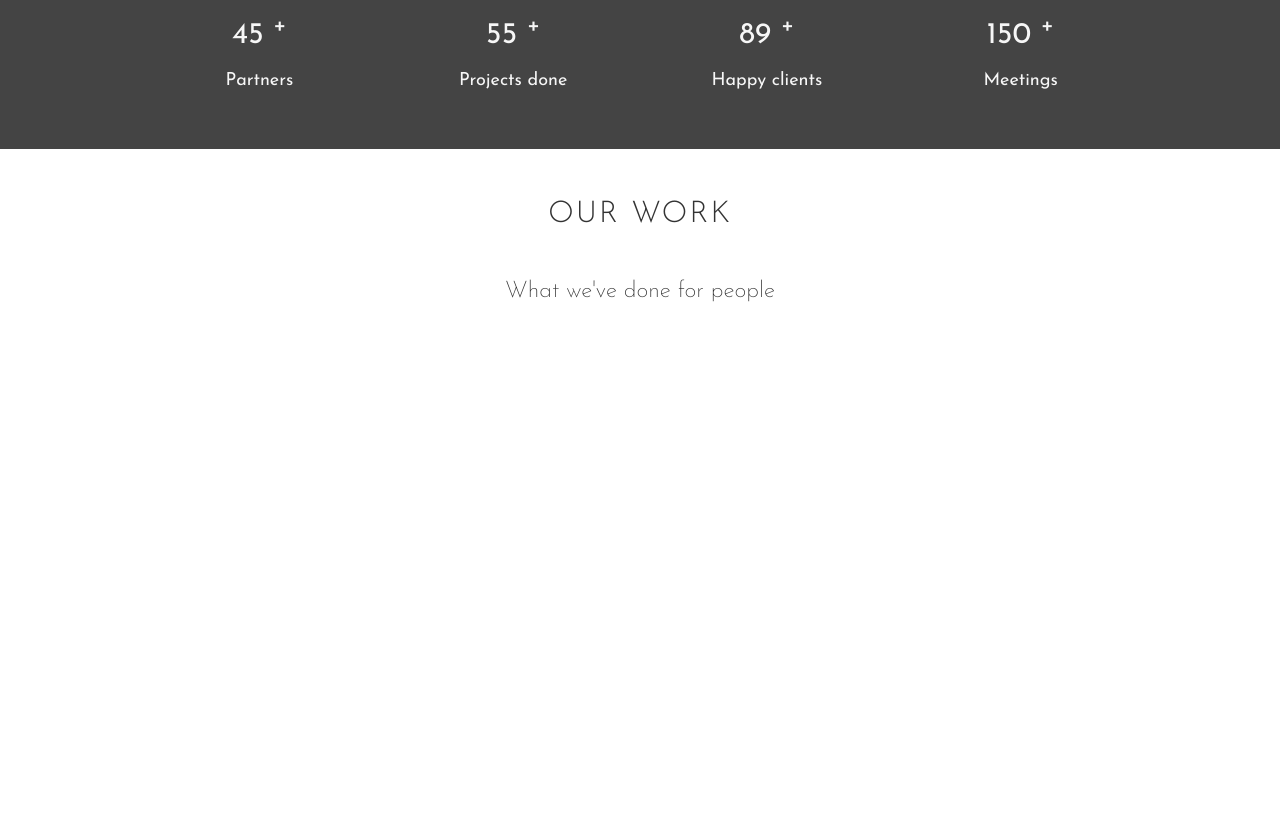
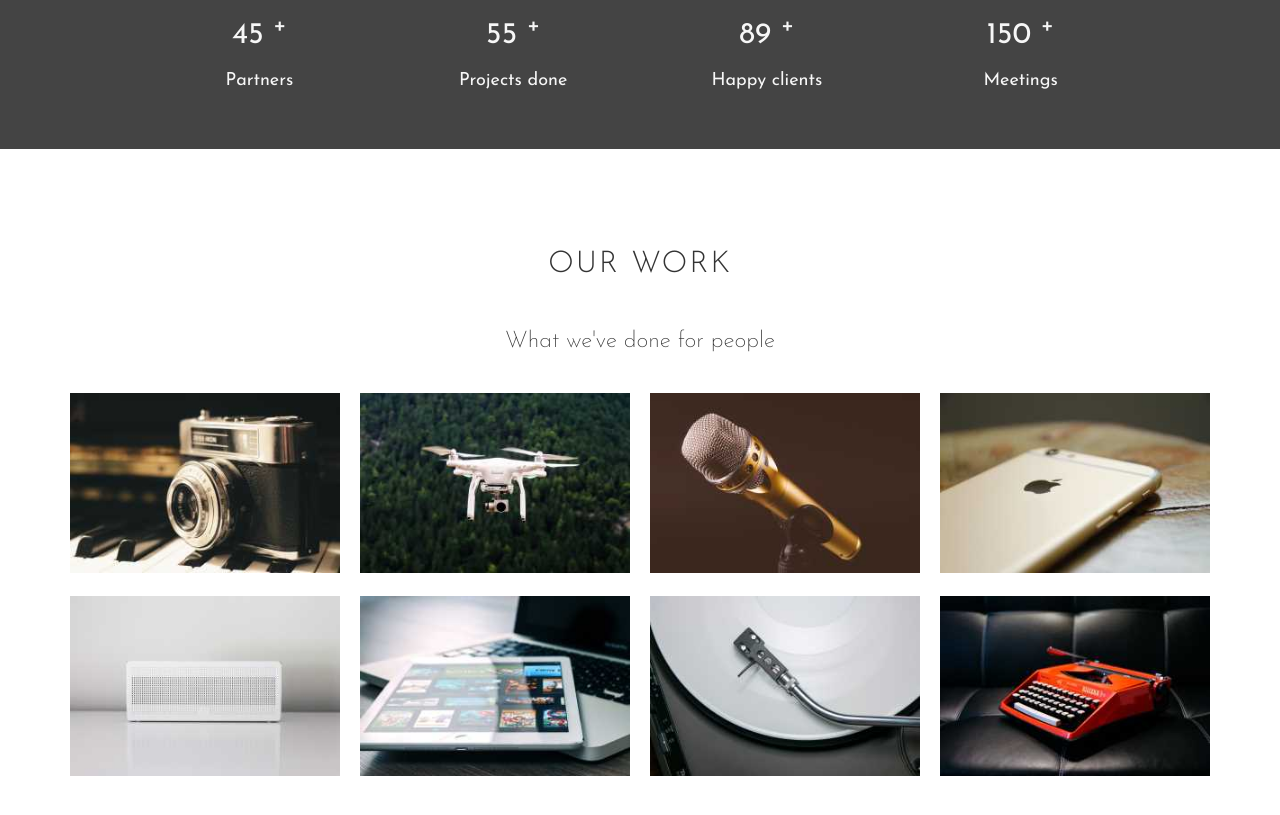
Before and after one commit to Rickyngechu/company, a plain HTML site: page index.html in a window 1280 px wide. Shown: the part 2751-3566 px from the top of the page. Before the commit the page ends 3200 px from the top, so only its background shows below. Drawn offline with Linux system fonts and the light colour scheme.

Commit message:
features added

```diff
--- a/css/style.css
+++ b/css/style.css
@@ -300,6 +300,52 @@ h5 {
 /*-----STYLING THE WORK SECTION------------------*/
 /*-------------------------------------------------*/
 .section__work {
-  padding: 5rem 0;
-  height: 30rem;
+  padding: 10rem 0;
+  /* height: 30rem; */
 }
+.work {
+  max-width: 114rem;
+  margin: 0 auto;
+  display: grid;
+  grid-template-columns: repeat(8, 1fr);
+  grid-template-rows: repeat(4, 1fr);
+  grid-gap: 2rem;
+}
+.work--item img {
+  width: 100%;
+}
+.work--item img:hover {
+  opacity: 0.7;
+}
+.item-1 {
+  grid-column: 1 / span 2;
+  grid-row: 1 / span 2;
+}
+.item-2 {
+  grid-column: 3 / span 2;
+  grid-row: 1 / span 2;
+}
+.item-3 {
+  grid-column: 5 / span 2;
+  grid-row: 1 / span 2;
+}
+.item-4 {
+  grid-column: 7 / span 2;
+  grid-row: 1 / span 2;
+}
+.item-5 {
+  grid-column: 1 / span 2;
+  grid-row: 3 / span 2;
+}
+.item-6 {
+  grid-column: 3 / span 2;
+  grid-row: 3 / span 2;
+}
+.item-7 {
+  grid-column: 5 / span 2;
+  grid-row: 3 / span 2;
+}
+.item-8 {
+  grid-column: 7 / span 2;
+  grid-row: 3 / span 2;
+}
--- a/index.html
+++ b/index.html
@@ -210,7 +210,33 @@
       </section>
       <section class="section__work">
         <h2 class="margin-bottom-medium">Our work</h2>
-        <h3>What we've done for people</h3>
+        <h3 class="margin-bottom-small">What we've done for people</h3>
+        <div class="work">
+          <div class="work--item item-1">
+            <img src="img/tech_camera.jpg" alt="Camera" />
+          </div>
+          <div class="work--item item-2">
+            <img src="img/tech_drone.jpg" alt="drone" />
+          </div>
+          <div class="work--item item-3">
+            <img src="img/tech_mic.jpg" alt="mic" />
+          </div>
+          <div class="work--item item-4">
+            <img src="img/tech_phone.jpg" alt="phone" />
+          </div>
+          <div class="work--item item-5">
+            <img src="img/tech_sound.jpg" alt="sound" />
+          </div>
+          <div class="work--item item-6">
+            <img src="img/tech_tablet.jpg" alt="tablet" />
+          </div>
+          <div class="work--item item-7">
+            <img src="img/tech_tableturner.jpg" alt="table" />
+          </div>
+          <div class="work--item item-8">
+            <img src="img/tech_typewriter.jpg" alt="writer" />
+          </div>
+        </div>
       </section>
     </main>
     <footer></footer>
```
